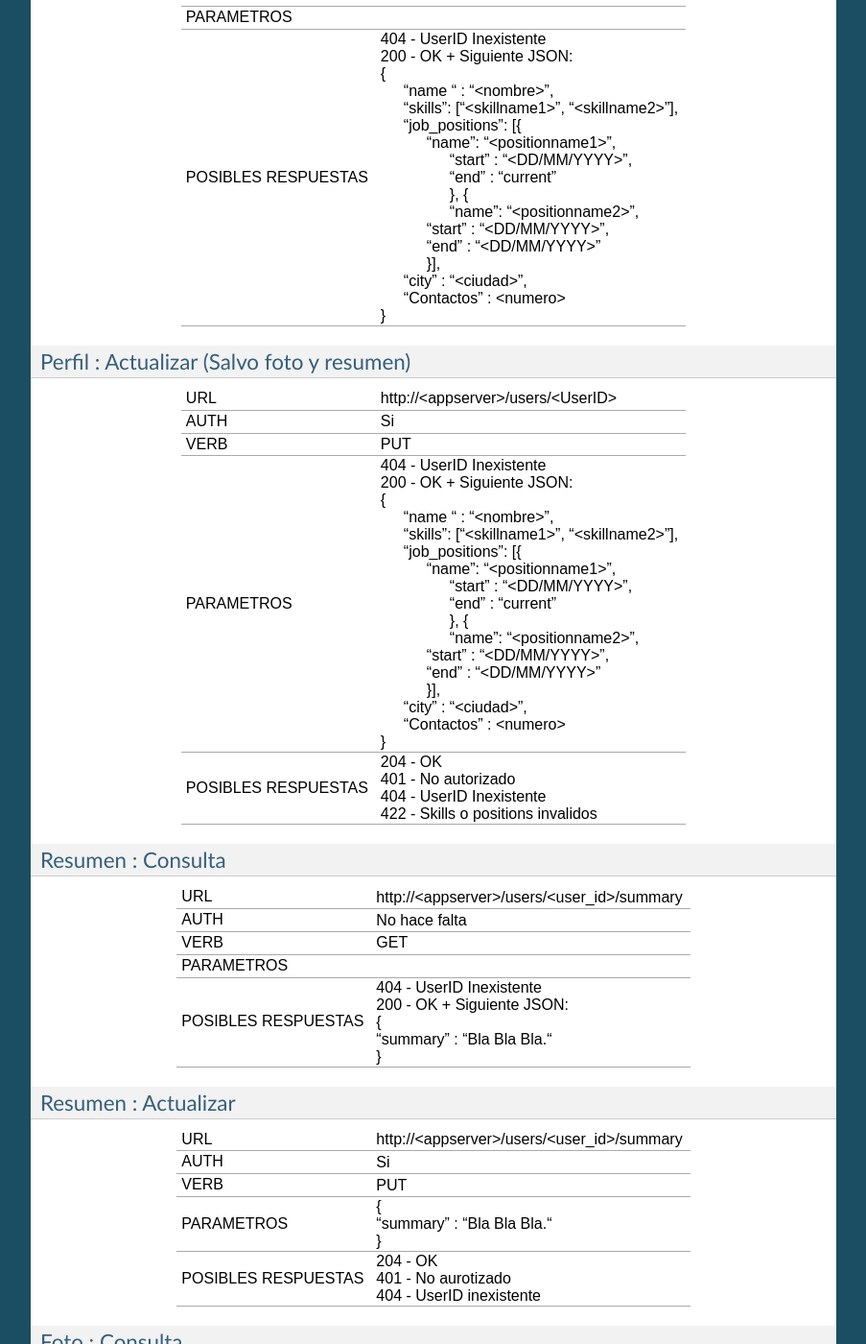
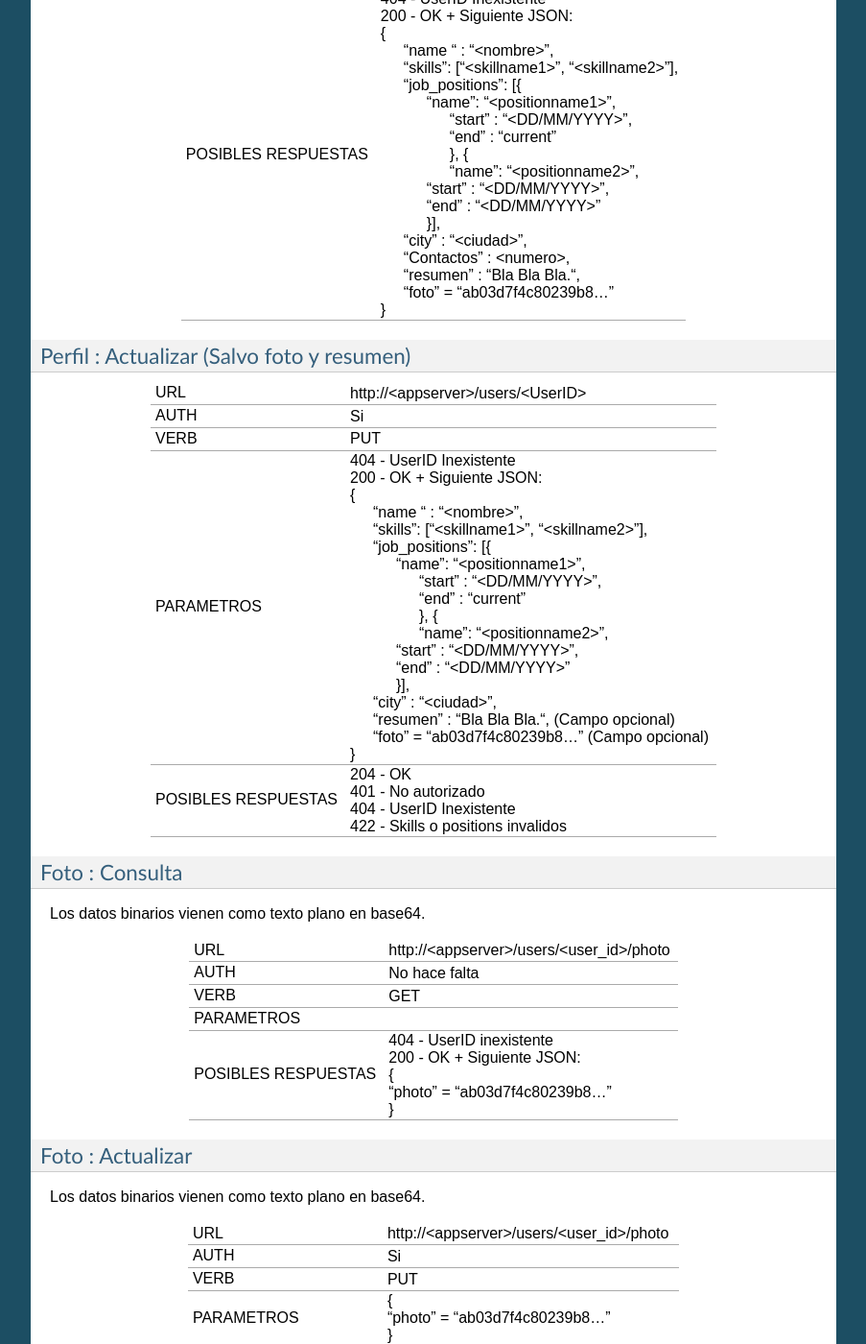
Before and after one commit to FedericoAmura/TallerII2016C2TPLinkedIn, a Sphinx documentation site: the page built from Docs/source/appserver/API.rst, in a window 1280 px wide and 1400 px high, scrolled down 2425 px. Shown: the whole window at 96% size, without its empty margins (198-1101 px from the left). Built offline with Sphinx 7.4.7, drawn with Linux system fonts in a browser that asks for light colours; some of the changed text lies outside the part shown.

Commit message:
Actualización de docs API para facilitar cliente

```diff
--- a/Docs/source/appserver/API.rst
+++ b/Docs/source/appserver/API.rst
@@ -99,7 +99,9 @@ POSIBLES RESPUESTAS	| 404 - UserID Inexistente
 			|      “end” :  “<DD/MM/YYYY>”
 			|      }],
 			|  “city” : “<ciudad>”,
- 			|  “Contactos” : <numero>
+ 			|  “Contactos” : <numero>,
+  			|  “resumen” : “Bla Bla Bla.“,
+  			|  “foto” = “ab03d7f4c80239b8…”
 			| }
 ======================  ==========================
 
@@ -125,42 +127,13 @@ PARAMETROS           	| 404 - UserID Inexistente
 			|      “end” :  “<DD/MM/YYYY>”
 			|      }],
 			|  “city” : “<ciudad>”,
- 			|  “Contactos” : <numero>
+ 			|  “resumen” : “Bla Bla Bla.“,	(Campo opcional)
+			|  “foto” = “ab03d7f4c80239b8…”	(Campo opcional)
 			| }
 POSIBLES RESPUESTAS	| 204 - OK
 			| 401 - No autorizado
 			| 404 - UserID Inexistente
 			| 422 - Skills o positions invalidos
-======================  ==========================
-
-Resumen : Consulta
-^^^^^^^^^^^^^^^^^^^^^^^^^^^^^^^^^^^^^^^^^^^^^
-
-======================  ==========================
-URL                  	| \http://<appserver>/users/<user_id>/summary
-AUTH                 	| No hace falta
-VERB                 	| GET
-PARAMETROS           	|
-POSIBLES RESPUESTAS	| 404 - UserID Inexistente
-			| 200 - OK + Siguiente JSON:
-			| {
-			| “summary” : “Bla Bla Bla.“
-			| }
-======================  ==========================
-
-Resumen : Actualizar
-^^^^^^^^^^^^^^^^^^^^^^^^^^^^^^^^^^^^^^^^^^^^^
-
-======================  ==========================
-URL                  	| \http://<appserver>/users/<user_id>/summary
-AUTH                 	| Si
-VERB                 	| PUT
-PARAMETROS           	| {
-			| “summary” : “Bla Bla Bla.“
-			| }
-POSIBLES RESPUESTAS	| 204 - OK
-			| 401 - No aurotizado
-			| 404 - UserID inexistente
 ======================  ==========================
 
 Foto : Consulta
```
Also changed, not shown: other parts of Docs/source/appserver/API.rst (+1 -1 lines).
